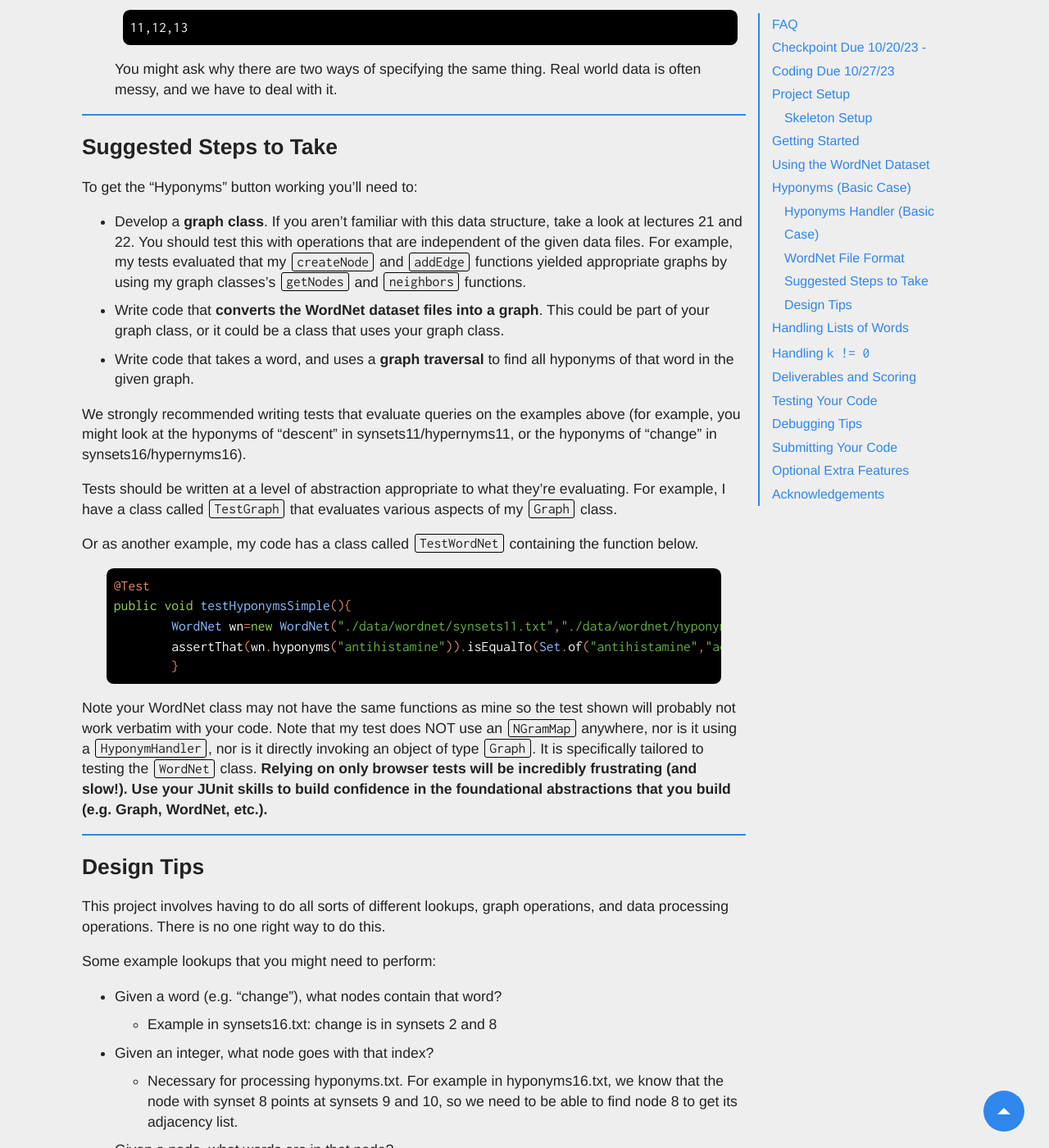
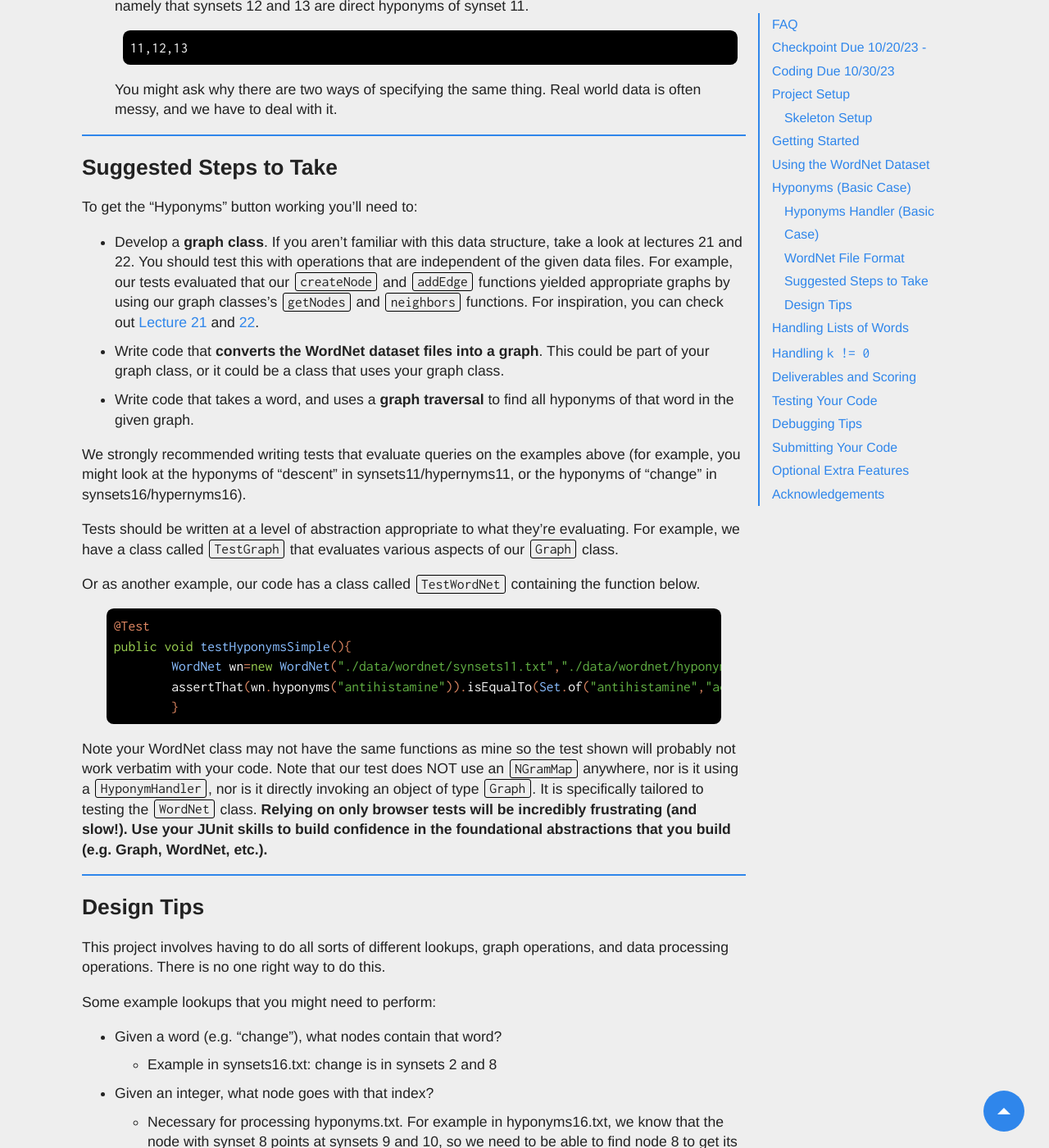
Before and after one commit to Berkeley-CS61B/website-fa23, a Jekyll site: the page built from materials/proj/proj2b/index.md, in a window 1280 px wide and 1400 px high, scrolled down 8285 px. Shown: the whole window at 82% size. Built offline with Jekyll 4.4.1, drawn with Linux system fonts in a browser that asks for light colours; nearby versions of some CDN libraries; comment, search, counter and statistics services are not loaded; some of the changed text lies outside the part shown.

Commit message:
proj2b QA

````diff
--- a/materials/proj/proj2b/index.md
+++ b/materials/proj/proj2b/index.md
@@ -8,10 +8,10 @@
 ## [FAQ](faq.md)
 
 Each assignment will have an FAQ linked at the top. You can also access it by adding "/faq" to the end of the URL. The
-FAQ for Project 2b is located
+FAQ for Project 2B is located
 [here](faq.md).
 
-## Checkpoint Due 10/20/23 - Coding Due 10/27/23
+## Checkpoint Due 10/20/23 - Coding Due 10/30/23
 
 In this project, you'll complete your implementation of the NGordnet tool.
 
@@ -139,7 +139,7 @@
 
 #### Setting up a HyponymsHandler
 
-1. In your web browser, open the `ngordnet.html` file in the `static` folder. You'll see that there is a new button: "
+1. In your web browser, open the `ngordnet.html` file in the `static` folder. As a refresher, you can find how to do that [here](https://fa23.datastructur.es/materials/proj/proj2a/#:~:text=In%20your%20web,of%20our%20class.). You'll see that there is a new button: "
    Hyponyms". Note that there is also a new input box called `k`.
 
 2. Try clicking the Hyponyms button. You'll see nothing happens (and if you open the developer tools feature of your web
@@ -192,7 +192,7 @@
 **Note: Don't overthink this** and make life harder than it needs to be. Specifically, observe that the output **does
 not** include:
 
-- Synonyms of synonyms (e.g. does not include adjustment)
+- Synonyms of synonyms (e.g. does not include *"adjustment"*)
 - Hyponyms of synonyms (e.g. does not include conversion)
 - Hyponyms of other definitions of hyponyms (e.g. does not include \"flashback\", which is a hyponym of another
   definition of \"transition\")
@@ -287,9 +287,9 @@
 To get the "Hyponyms" button working you'll need to:
 
 - Develop a **graph class**. If you aren't familiar with this data structure, take a look at lectures 21 and 22. You
-  should test this with operations that are independent of the given data files. For example, my tests evaluated that
-  my `createNode` and `addEdge` functions yielded appropriate graphs by using my graph classes's `getNodes`
-  and `neighbors` functions.
+  should test this with operations that are independent of the given data files. For example, our tests evaluated that
+  our `createNode` and `addEdge` functions yielded appropriate graphs by using our graph classes's `getNodes`
+  and `neighbors` functions. For inspiration, you can check out [Lecture 21](https://docs.google.com/presentation/u/1/d/1tNPwVvUTAE8qHtGE1HqOThKlTHtASW6lf-345hXLARE/edit) and [22](https://docs.google.com/presentation/d/1mr841rMgVAffqi-TfL--gZPmEjAM5rpBW7MzrmJPuaU/edit).
 - Write code that **converts the WordNet dataset files into a graph**. This could be part of your graph class, or it
   could be a class that uses your graph class.
 - Write code that takes a word, and uses a **graph traversal** to find all hyponyms of that word in the given graph.
@@ -297,10 +297,10 @@
 We strongly recommended writing tests that evaluate queries on the examples above (for example, you might look at the
 hyponyms of "descent" in synsets11/hypernyms11, or the hyponyms of "change" in synsets16/hypernyms16).
 
-Tests should be written at a level of abstraction appropriate to what they're evaluating. For example, I have a class
-called `TestGraph` that evaluates various aspects of my `Graph` class.
+Tests should be written at a level of abstraction appropriate to what they're evaluating. For example, we have a class
+called `TestGraph` that evaluates various aspects of our `Graph` class.
 
-Or as another example, my code has a class called `TestWordNet` containing the function below.
+Or as another example, our code has a class called `TestWordNet` containing the function below.
 
 ```java
 @Test
@@ -311,7 +311,7 @@
 ```
 
 Note your WordNet class may not have the same functions as mine so the test shown will probably not work verbatim with
-your code. Note that my test does NOT use an `NGramMap` anywhere, nor is it using a `HyponymHandler`, nor is it directly
+your code. Note that our test does NOT use an `NGramMap` anywhere, nor is it using a `HyponymHandler`, nor is it directly
 invoking an object of type `Graph`. It is specifically tailored to testing the `WordNet` class. **Relying on only
 browser tests will be incredibly frustrating (and slow!). Use your JUnit skills to build confidence in the foundational
 abstractions that you build (e.g. Graph, WordNet, etc.).**
@@ -464,17 +464,16 @@
 Project 2B will be worth 75 points. The points will be split as follows:
 
 - [Checkpoint](https://www.gradescope.com/courses/572446/assignments/3489941) (5 points - Due October 20th)
-- Coding (70 points - Due October 27th):
-   - Due 10/27/2023
+- Coding (70 points - Due October 30th):
    - `HyponymHandler` single word case: 40%, k = 0
    - `HyponymHandler` multi-word case: 20%, k = 0
    - `HyponymHandler` popularity: 40%, k != 0
 
 The token limiting policy for this project will be as follows:
 
-1. You will **each** start with 4 tokens that have a 24 hour refresh time.
-2. **At 10:00PM on October 27th** (3 hours before the deadline), you will be reset to **4 tokens, each of which have a 15 minute refresh time.**
-3. **At 12:00AM on October 28th**, you  will again be reset back to **4 tokens with a 24 hour refresh.** This policy will remain in place for the remainder of the semester.
+1. You will start with 4 tokens that have a 24 hour refresh time.
+2. **At 10:00PM on October 30th** (3 hours before the deadline), you will be reset to **4 tokens, each of which have a 15 minute refresh time.**
+3. **At 12:00AM on October 31st**, you  will again be reset back to **4 tokens with a 24 hour refresh.** This policy will remain in place for the remainder of the semester.
 
 ## Testing Your Code
 
````
